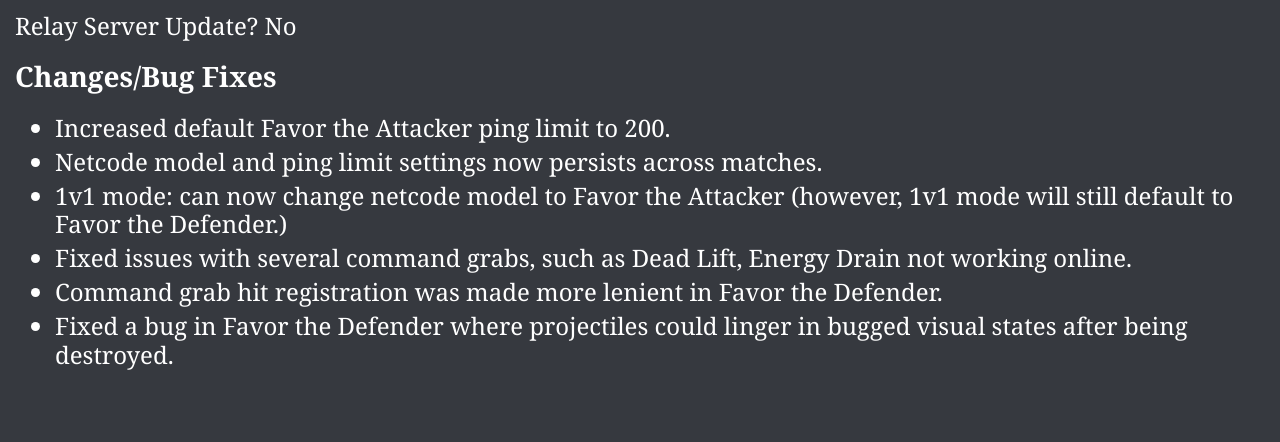
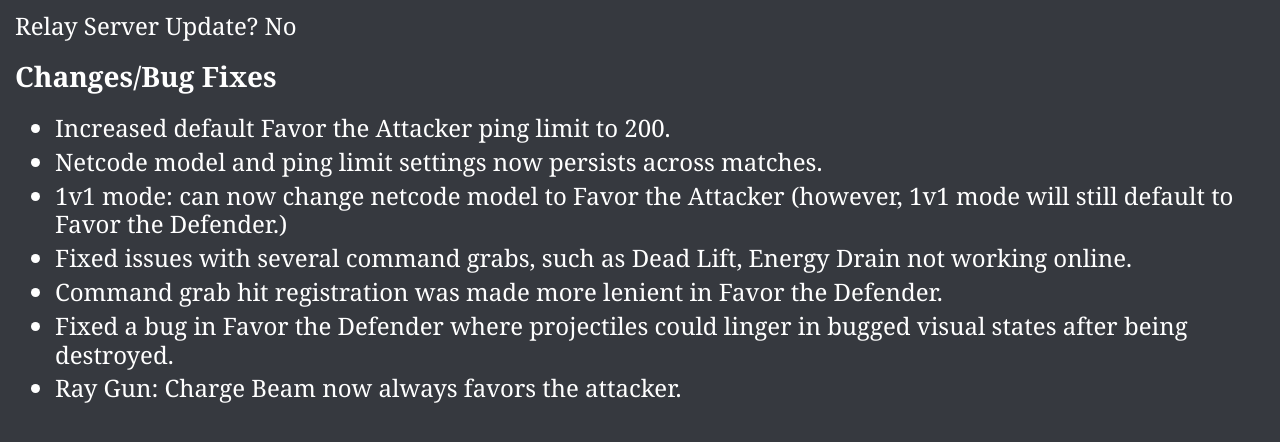
Before and after one commit to gamemaker19/MMXOnlineDesktop, a plain HTML site: page docs/updates/v15_2.html in a window 1280 px wide. Shown: the part 322-764 px from the top of the page. Drawn offline with nearby package versions, Linux system fonts and the light colour scheme.

Commit message:
Forgot change

```diff
--- a/docs/updates/v15_2.html
+++ b/docs/updates/v15_2.html
@@ -31,6 +31,7 @@
   <li>Fixed issues with several command grabs, such as Dead Lift, Energy Drain not working online.</li>
   <li>Command grab hit registration was made more lenient in Favor the Defender.</li>
   <li>Fixed a bug in Favor the Defender where projectiles could linger in bugged visual states after being destroyed.</li>
+  <li>Ray Gun: Charge Beam now always favors the attacker.</li>
 </ul>
 
 </body>
```
